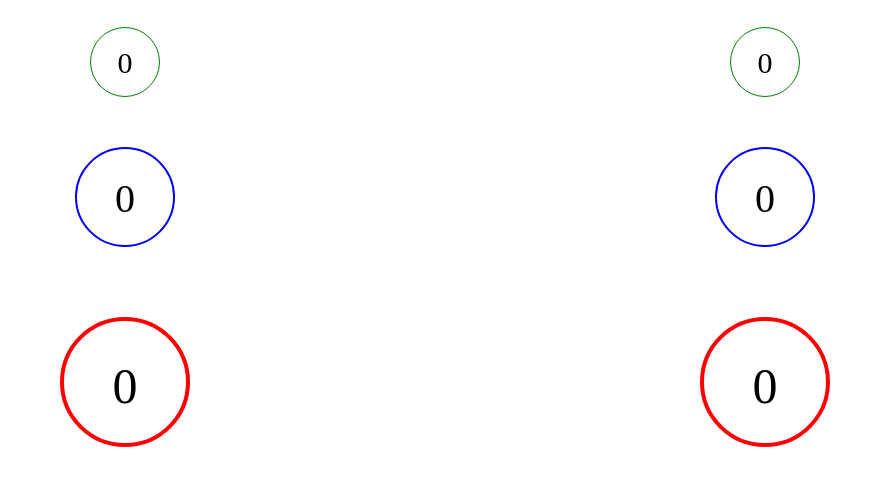
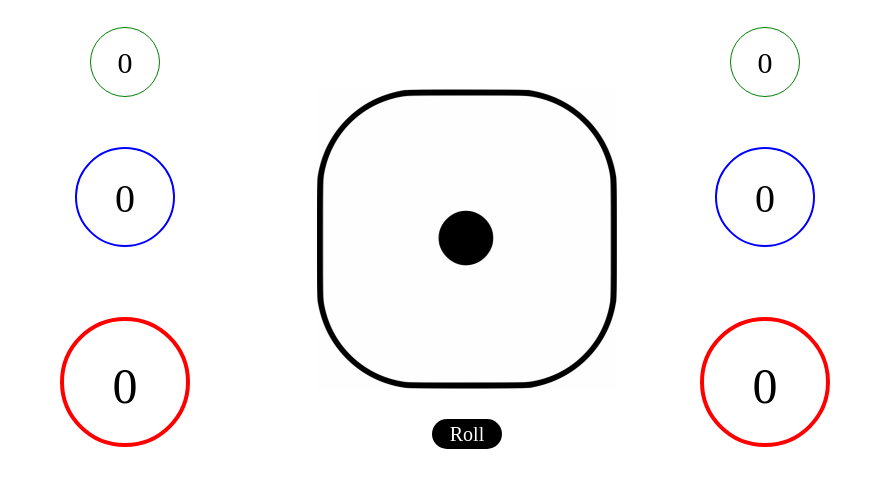
Before and after one commit to ChingLiu1/diceGame, a plain HTML site: page index.html in a window 1280 px wide. Shown: the part 61-548 px from the top of the page, without its empty margins (195-1085 px from the left). Drawn offline with Linux system fonts and the light colour scheme.

Commit message:
we add our project dice roll images and more to the game design

```diff
--- a/game.css
+++ b/game.css
@@ -64,3 +64,28 @@ h1{
     font-size: 50px;
     margin-top: 70px;
 }
+
+#theGame{
+    position: fixed;
+    top: 150px;
+    left: 40%;
+}
+
+#theGame #dice img{
+    display: block;
+    height: 300px;
+    width: 300px;
+}
+
+#roll{
+    margin: 0px auto;
+    margin-top: 30px;
+    width: 70px;
+    height: 30px;
+    line-height: 30px;
+    border-radius: 70px;
+    font-size: 20px;
+    color: white;
+    background-color: black;
+
+}
--- a/index.html
+++ b/index.html
@@ -44,6 +44,15 @@
                     </div>
             </div>
 
+            <div id="theGame">
+                <div id="dice">
+                    <img src="one.png">
+                </div>
+                <div id="roll">
+                        Roll
+                </div>
+            </div>
+
         </div>
         <script src="game.js">
         </script>
```
Also changed, not shown: five.png (added), four.png (added), load.png (added), one.png (added), six.png (added), three.png (added), two.png (added).
